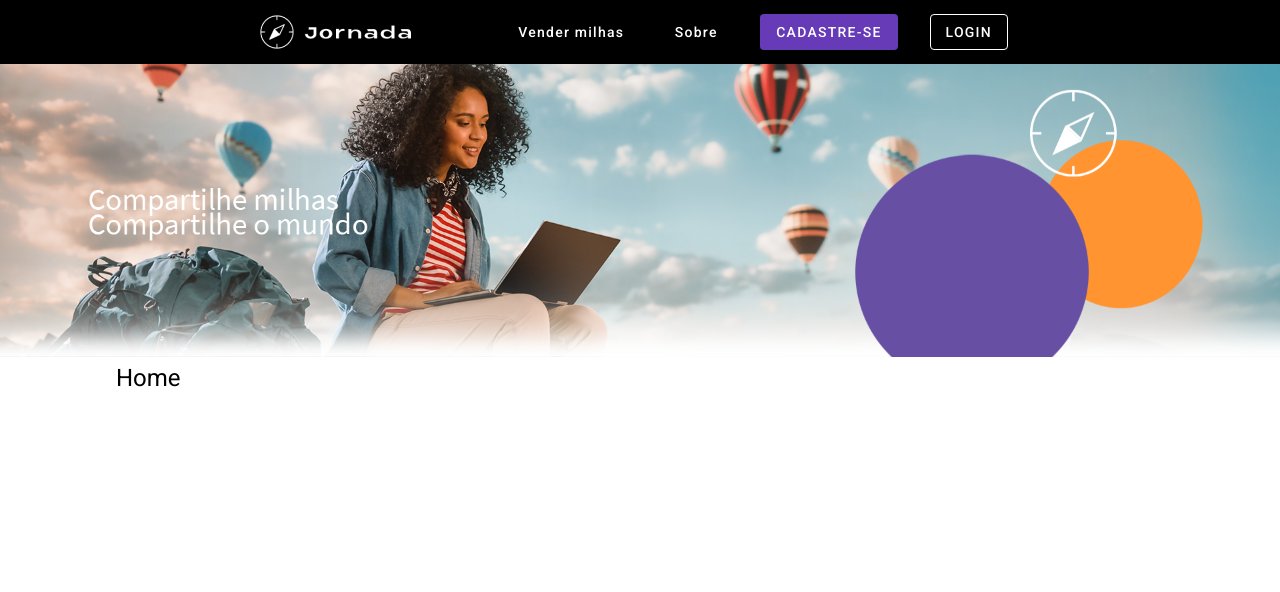
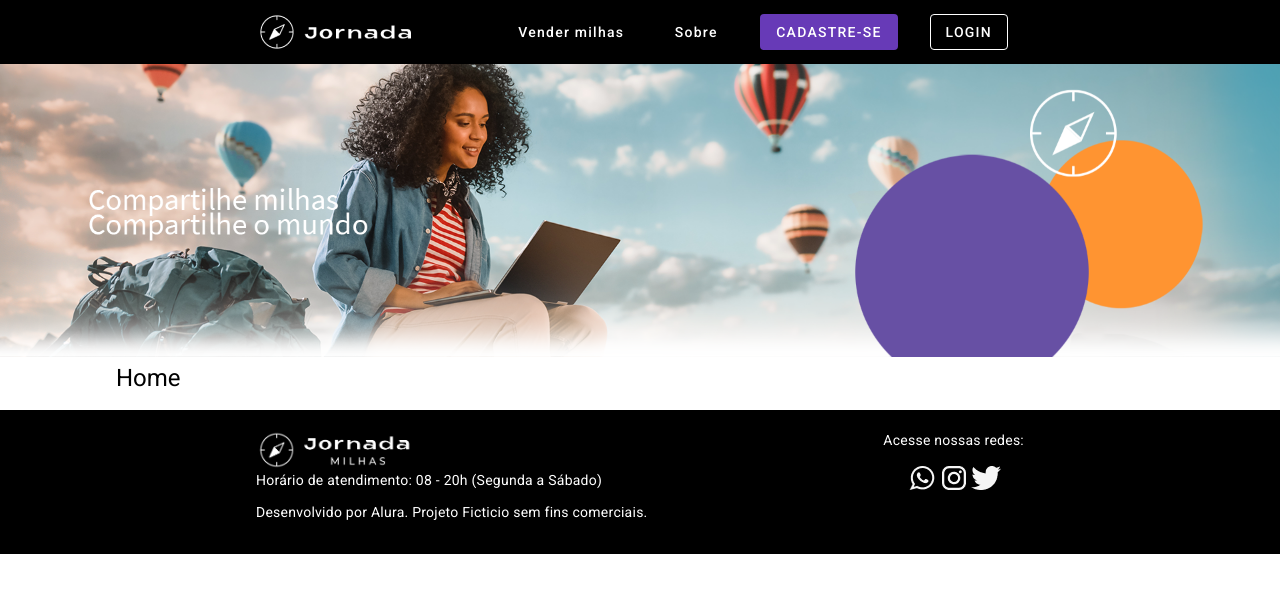
Before and after one commit to tocalopes/referencia-angular-16-componentizado, an Angular app in the folder jornada-milhas/: page / in a window 1280 px wide. Shown: the top 592 px of the page. Built offline with nearby package versions, Linux system fonts and the light colour scheme.

Commit message:
Criação do componentes de footer, tentativa de usar a injeção de icones do angular com falha, estilização não seguindo padrão da aula

```diff
--- a/jornada-milhas/src/app/pages/home/home.component.html
+++ b/jornada-milhas/src/app/pages/home/home.component.html
@@ -2,3 +2,4 @@
 <app-container>
     <h1>Home</h1>
 </app-container>
+<app-footer></app-footer>
--- /dev/null
+++ b/jornada-milhas/src/app/shared/footer/footer.component.html
@@ -0,0 +1,16 @@
+<footer>
+    <div class="coluna">
+        <img src="assets/imagens/logo-com-tagline.png" alt="logo com tagline" class="logo">
+        <p>Horário de atendimento: 08 - 20h (Segunda a Sábado)</p>
+        <p>Desenvolvido por Alura. Projeto Ficticio sem fins comerciais.</p>
+    </div>
+    <div class="coluna">
+        <p>Acesse nossas redes:</p>
+        <!--<mat-icon svgIcon="whatsapp"></mat-icon> -->
+        <div class="icones">
+            <img src="assets/icones/whatsapp.png" alt="icone whatsapp" class="icone">
+            <img src="assets/icones/instagram.png" alt="icone insta" class="icone">
+            <img src="assets/icones/twitter.png" alt="icone twitter" class="icone">
+        </div>
+    </div>
+</footer>
--- /dev/null
+++ b/jornada-milhas/src/app/shared/footer/footer.component.scss
@@ -0,0 +1,32 @@
+
+footer {
+    background-color: black;
+    color: white;
+    padding: 0 256px;
+    display: flex;
+    flex-direction: row;
+    max-height: 200px;
+    justify-content: space-between;
+
+    .coluna {
+        padding: 20px 0;
+        display: flex;
+        flex-direction: column;
+
+        .icones {
+            display: flex;
+            flex-direction: row;
+            justify-content: center;
+        }
+    }
+
+    .logo{
+        width: 160px;
+        height: 40px;
+    }
+
+    .icone{
+        width: 32px;
+        height: 32px;
+    }
+}
--- /dev/null
+++ b/jornada-milhas/src/app/shared/footer/footer.component.ts
@@ -0,0 +1,17 @@
+import { Component } from '@angular/core';
+import { MatIconRegistry } from '@angular/material/icon';
+
+@Component({
+  selector: 'app-footer',
+  templateUrl: './footer.component.html',
+  styleUrls: ['./footer.component.scss']
+})
+export class FooterComponent {
+
+  constructor(private matIconRegistry: MatIconRegistry){
+    this.matIconRegistry.addSvgIcon(
+      'whatsapp',
+      'assets/icones/whatsapp.png'
+    )
+  }
+}
```
Also changed, not shown: jornada-milhas/src/app/app.module.ts (+6 -3 lines), 1 other file (tests, documents, lock files or other folders).
